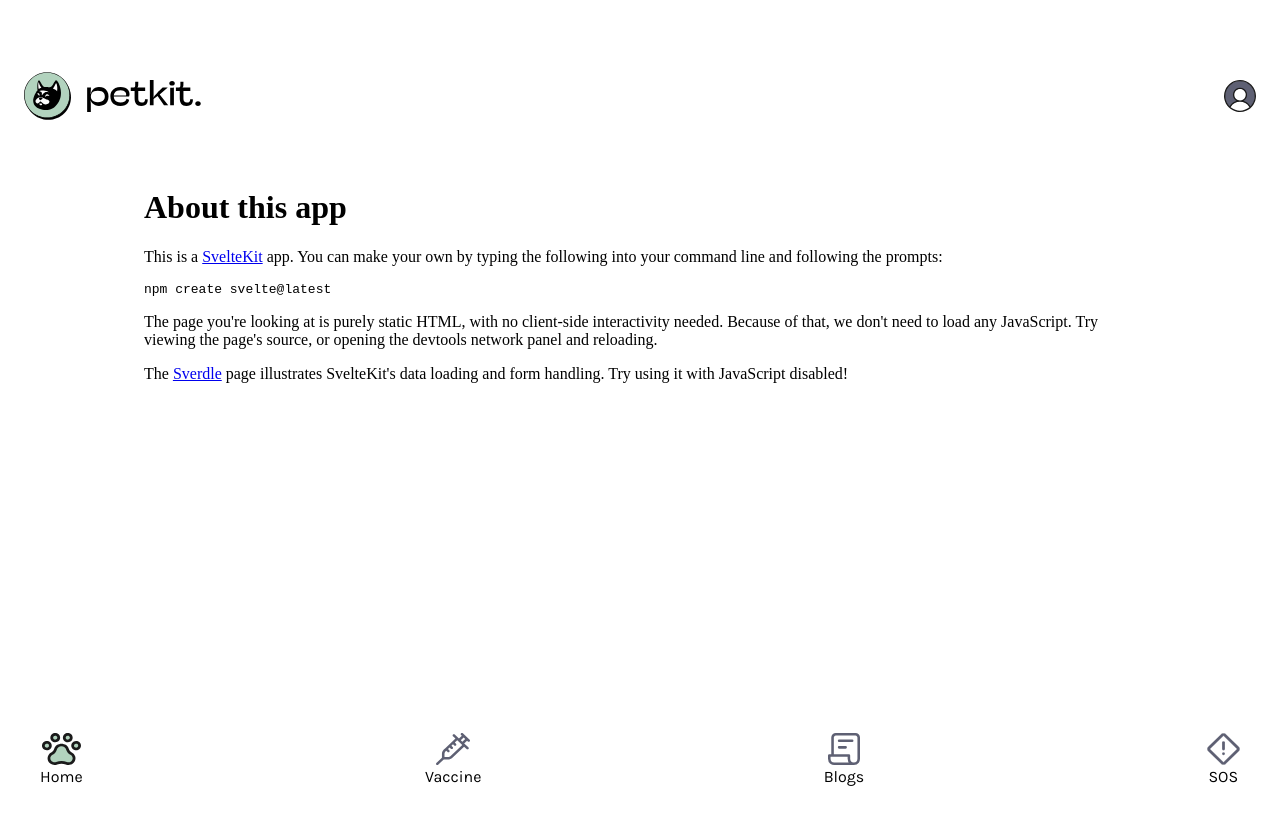
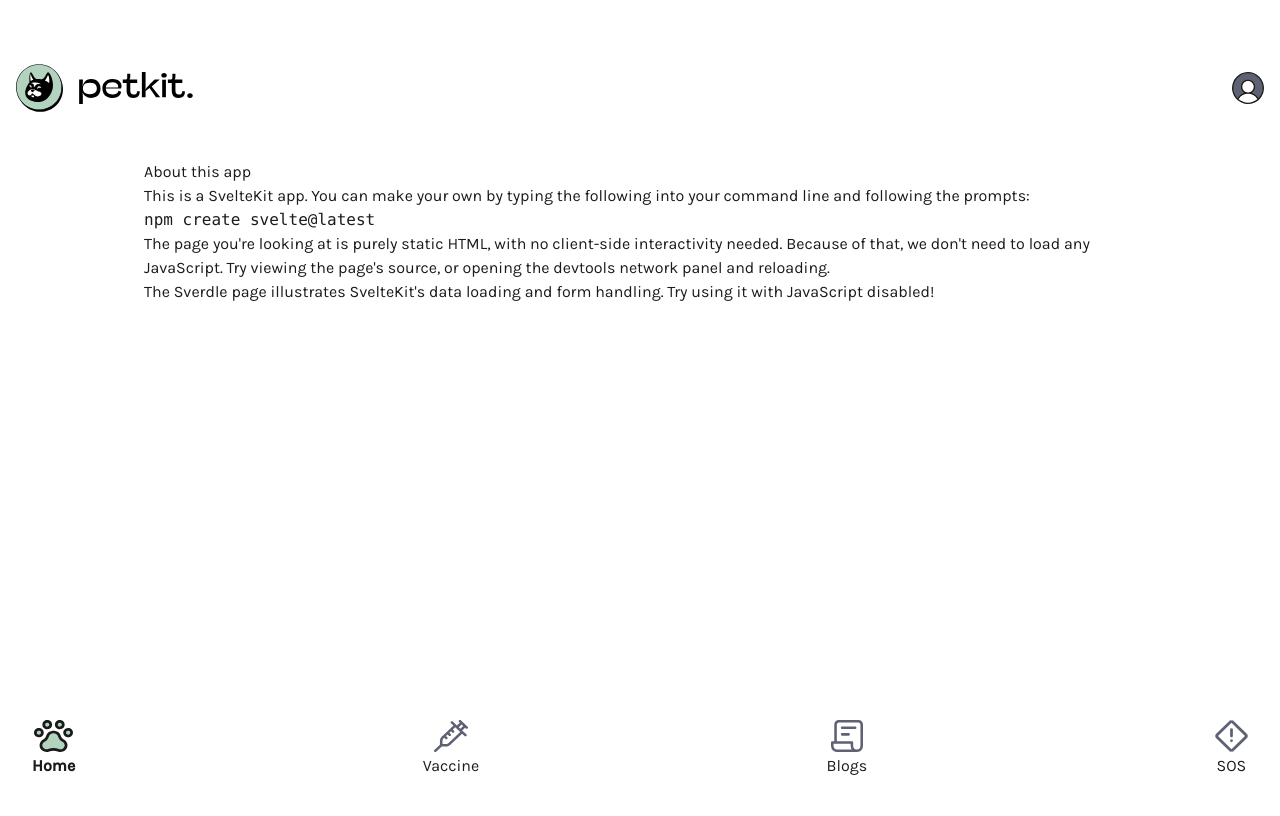
Before and after one commit to Ambujbhaskar/PetCareApp, a SvelteKit app in the folder frontend/: page /about in a window 1280 px wide. Built offline with nearby package versions, Linux system fonts and the light colour scheme.

Commit message:
fix font weight for navbar icon when selected

```diff
--- a/frontend/src/routes/+layout.svelte
+++ b/frontend/src/routes/+layout.svelte
@@ -1,6 +1,8 @@
 <script>
 	import Header from './Header.svelte';
 	import Navbar from './Navbar.svelte';
+	import '../app.css'
+	import './styles.css'
 </script>
 
 <div class="app">
@@ -20,8 +22,6 @@
 
 	main {
 		flex: 1;
-		display: flex;
-		flex-direction: column;
 		padding: 1rem;
 		width: 100%;
 		max-width: 64rem;
--- a/frontend/src/routes/Navbar.svelte
+++ b/frontend/src/routes/Navbar.svelte
@@ -17,7 +17,7 @@
 </script>
 
 <nav class="navbar">
-	<div>
+	<div id={state["home"]}>
 		<img
 			src={"home-" + state["home"] + ".svg"}
 			alt="home button"
@@ -25,7 +25,7 @@
 		>
 		Home
 	</div>
-	<div>
+	<div id={state["vaccine"]}>
 		<img
 			src={"vaccine-" + state["vaccine"] + ".svg"}
 			alt="vaccine button"
@@ -33,7 +33,7 @@
 		>
 		Vaccine
 	</div>
-	<div>
+	<div id={state["blogs"]}>
 		<img
 			src={"blogs-" + state["blogs"] + ".svg"}
 			alt="blogs button"
@@ -41,7 +41,7 @@
 		>
 		Blogs
 	</div>
-	<div>
+	<div id={state["sos"]}>
 		<img
 			src={"sos-" + state["sos"] + ".svg"}
 			alt="sos button"
@@ -52,7 +52,6 @@
 </nav>
 
 <style>
-  @import url('https://fonts.googleapis.com/css2?family=Karla:ital,wght@0,200;0,300;0,400;0,500;1,200;1,300;1,400;1,500&display=swap');
 
 	.navbar {
 		display: flex;
@@ -64,7 +63,6 @@
 		flex-flow: column;
 		justify-content: center;
 		align-items: center;
-		font-family: 'Karla', sans-serif;
 		font-size: 1rem;
 		gap: 2px;
 	}
@@ -72,4 +70,8 @@
 	.navbar div img {
 		height: 2rem;
 	}
+
+	.navbar #active{
+		font-weight: bold;
+	}
 </style>
--- a/frontend/src/routes/home/+page.svelte
+++ b/frontend/src/routes/home/+page.svelte
@@ -1 +1,5 @@
-<p>welcome to the home page</p>
+<script>
+	import Dropdown from "./Dropdown.svelte";
+</script>
+
+<Dropdown/>
--- a/frontend/src/routes/styles.css
+++ b/frontend/src/routes/styles.css
@@ -1,107 +1,15 @@
-@import '@fontsource/fira-mono';
+@import url('https://fonts.googleapis.com/css2?family=Karla:ital,wght@0,200;0,300;0,400;0,500;1,200;1,300;1,400;1,500&display=swap');
 
 :root {
-	--font-body: Arial, -apple-system, BlinkMacSystemFont, 'Segoe UI', Roboto, Oxygen, Ubuntu,
-		Cantarell, 'Open Sans', 'Helvetica Neue', sans-serif;
-	--font-mono: 'Fira Mono', monospace;
-	--color-bg-0: rgb(202, 216, 228);
-	--color-bg-1: hsl(209, 36%, 86%);
-	--color-bg-2: hsl(224, 44%, 95%);
-	--color-theme-1: #ff3e00;
-	--color-theme-2: #4075a6;
-	--color-text: rgba(0, 0, 0, 0.7);
-	--column-width: 42rem;
-	--column-margin-top: 4rem;
-	font-family: var(--font-body);
-	color: var(--color-text);
+	--font-title: 'Karla', sans-serif;
+	--font-heading: Roboto, sans-serif;
+	--font-misc: Roboto, monospace;
+	--color-bg: #FFFFFF;
+	--color-border: #1B1B1B;
+	--color-disabled: #F2F4D1;
+	--color-enabled: #B2D3BE;
+	--color-text-primary: #1B1B1B;
+	--color-text-secondary: #5E6073;
+	font-family: var(--font-title);
+	color: var(--color-text-primary);
 }
-
-body {
-	min-height: 100vh;
-	margin: 0;
-	background-attachment: fixed;
-	background-color: var(--color-bg-1);
-	background-size: 100vw 100vh;
-	background-image: radial-gradient(
-			50% 50% at 50% 50%,
-			rgba(255, 255, 255, 0.75) 0%,
-			rgba(255, 255, 255, 0) 100%
-		),
-		linear-gradient(180deg, var(--color-bg-0) 0%, var(--color-bg-1) 15%, var(--color-bg-2) 50%);
-}
-
-h1,
-h2,
-p {
-	font-weight: 400;
-}
-
-p {
-	line-height: 1.5;
-}
-
-a {
-	color: var(--color-theme-1);
-	text-decoration: none;
-}
-
-a:hover {
-	text-decoration: underline;
-}
-
-h1 {
-	font-size: 2rem;
-	text-align: center;
-}
-
-h2 {
-	font-size: 1rem;
-}
-
-pre {
-	font-size: 16px;
-	font-family: var(--font-mono);
-	background-color: rgba(255, 255, 255, 0.45);
-	border-radius: 3px;
-	box-shadow: 2px 2px 6px rgb(255 255 255 / 25%);
-	padding: 0.5em;
-	overflow-x: auto;
-	color: var(--color-text);
-}
-
-.text-column {
-	display: flex;
-	max-width: 48rem;
-	flex: 0.6;
-	flex-direction: column;
-	justify-content: center;
-	margin: 0 auto;
-}
-
-input,
-button {
-	font-size: inherit;
-	font-family: inherit;
-}
-
-button:focus:not(:focus-visible) {
-	outline: none;
-}
-
-@media (min-width: 720px) {
-	h1 {
-		font-size: 2.4rem;
-	}
-}
-
-.visually-hidden {
-	border: 0;
-	clip: rect(0 0 0 0);
-	height: auto;
-	margin: 0;
-	overflow: hidden;
-	padding: 0;
-	position: absolute;
-	width: 1px;
-	white-space: nowrap;
-}
```
Also changed, not shown: frontend/static/zarun.png (added).
